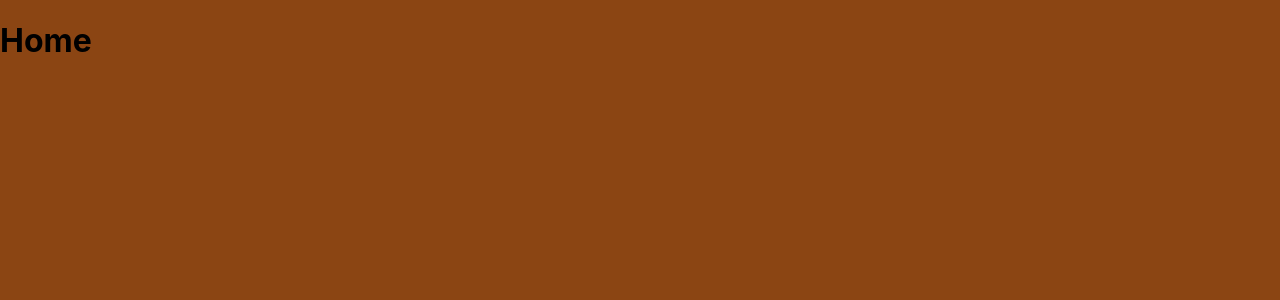
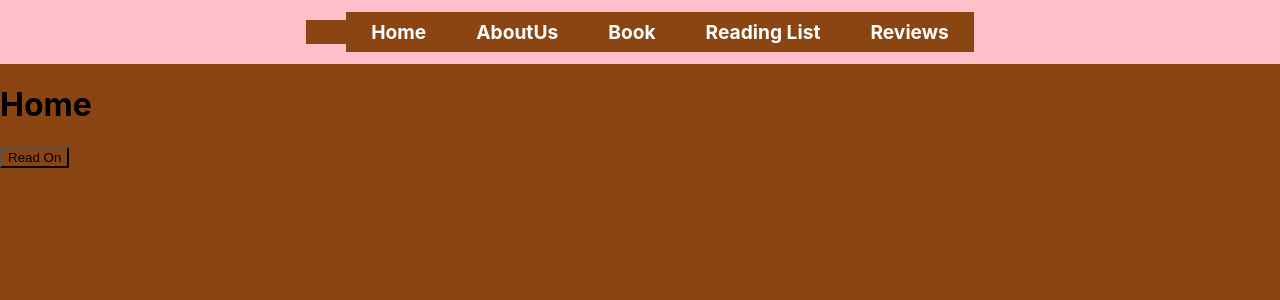
Before and after one commit to OliviaAdongo/tales, a React (Create React App) app: page / in a window 1280 px wide. Shown: the top 300 px of the page. Built offline with nearby package versions, Linux system fonts and the light colour scheme.

Commit message:
Navbar Created

```diff
--- a/package.json
+++ b/package.json
@@ -6,6 +6,7 @@
     "@testing-library/jest-dom": "^5.16.5",
     "@testing-library/react": "^13.4.0",
     "@testing-library/user-event": "^13.5.0",
+    "bootstrap": "^5.2.0",
     "react": "^18.2.0",
     "react-dom": "^18.2.0",
     "react-router-dom": "^6.3.0",
--- a/src/components/Home/Home.css
+++ b/src/components/Home/Home.css
@@ -1,3 +1,8 @@
 *{
     background-color: saddlebrown;
 }
+
+.btn button{
+
+
+}
--- a/src/components/Home/Home.js
+++ b/src/components/Home/Home.js
@@ -5,7 +5,7 @@
   return (
     <div className='home'>
     <h1>Home</h1>
-
+    <button className='btn'>Read On</button>
 
     </div>
   )
--- a/src/components/Navbar/Navbar.css
+++ b/src/components/Navbar/Navbar.css
@@ -0,0 +1,29 @@
+.navbar{
+    display: flex;
+    justify-content: center;
+    align-items: center;
+    background-color: pink;
+    position: sticky;
+    top: 0;
+}
+.navbar ul{
+    display: flex;
+    list-style: none;
+    margin: 20px 0px;
+}
+.navbar ul li{
+    font-size: 1.2rem;
+    font-weight: bold;
+}
+.navbar ul li a{
+    text-decoration: none;
+    color: white;
+    padding: 8px 25px;
+    transition: all .5s  ease;
+}
+.navbar ul li a:hover{
+    background-color: white;
+    color: black;
+    box-shadow: 0 0 10px white;
+    border-radius: 10px;
+}
--- a/src/components/Navbar/Navbar.js
+++ b/src/components/Navbar/Navbar.js
@@ -4,7 +4,38 @@
 
 const Navbar = () => {
   return (
-    <nav>
+    <nav className="navbar">
+    <ul>
+    <li>
+    <NavLink to ="/">
+    Home
+    </NavLink>
+    </li>
+    <li>
+    <NavLink to ="/about">
+    AboutUs
+    </NavLink>
+    </li>
+
+    <li>
+    <NavLink to ="/book">
+    Book
+    </NavLink>
+    </li>
+
+    <li>
+    <NavLink to ="/read">
+    Reading List
+    </NavLink>
+    </li>
+
+    <li>
+    <NavLink to ="/review">
+    Reviews
+    </NavLink>
+    </li>
+
+    </ul>
     </nav>
   )
 }
```
Also changed, not shown: 1 other file (tests, documents, lock files or other folders).
